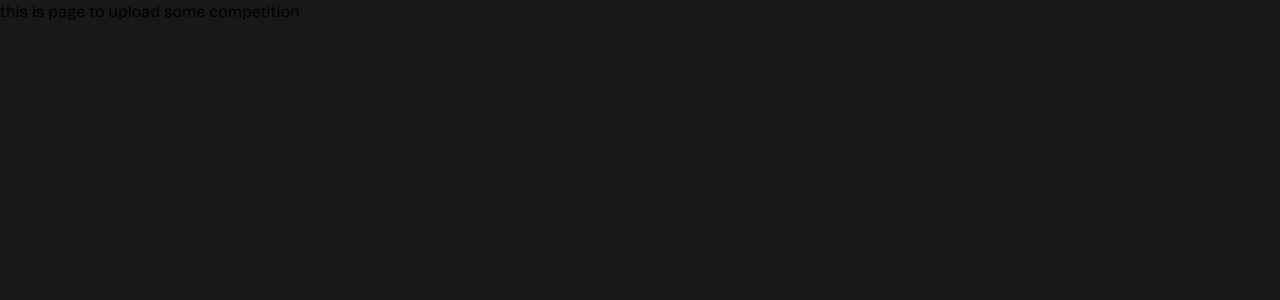
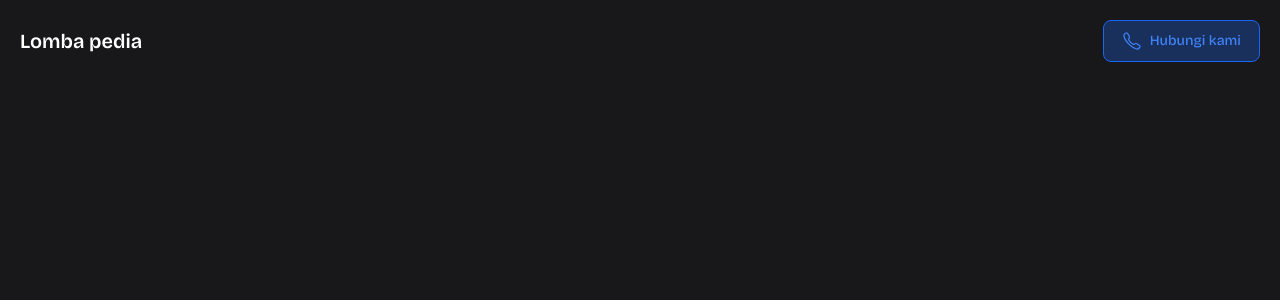
Before and after one commit to joanpurbaa/lomba-pedia, a React (Vite) app in the folder frontend/: page /unggah in a window 1280 px wide. Shown: the top 300 px of the page. Built offline with nearby package versions, Linux system fonts and the light colour scheme.

Commit message:
Feat : create upload competition page

```diff
--- a/frontend/src/pages/DetailLomba.jsx
+++ b/frontend/src/pages/DetailLomba.jsx
@@ -39,10 +39,12 @@ const DetailLomba = () => {
           <Link to="/" className="text-xl font-semibold">
             Lomba pedia
           </Link>
-          <Button color="default">
-            <LuUpload className="mr-2 h-5 w-5" />
-            Unggah lomba
-          </Button>
+          <Link to="/unggah">
+            <Button color="default">
+              <LuUpload className="mr-2 h-5 w-5" />
+              Unggah lomba
+            </Button>
+          </Link>
         </div>
         {lomba.map((dataLomba, index) => (
           <div key={index} className="grid grid-cols-12 gap-x-5 gap-y-5 mt-5">
@@ -60,7 +62,7 @@ const DetailLomba = () => {
               <div className="flex gap-x-3">
                 <Button
                   target="_blank"
-                  href={`https://api.whatsapp.com/send/?phone=${dataLomba.narahubung}`}
+                  href={dataLomba.narahubung}
                   className="w-full"
                   color="default"
                 >
--- a/frontend/src/pages/Home.jsx
+++ b/frontend/src/pages/Home.jsx
@@ -26,10 +26,12 @@ const Home = () => {
       <div className="min-h-screen items-center text-white p-5">
         <div className="flex justify-between items-center">
           <Link className="text-xl font-semibold">Lomba pedia</Link>
-          <Button color="default">
-            <LuUpload className="mr-2 h-5 w-5" />
-            Unggah lomba
-          </Button>
+          <Link to="/unggah">
+            <Button color="default">
+              <LuUpload className="mr-2 h-5 w-5" />
+              Unggah lomba
+            </Button>
+          </Link>
         </div>
         <div className="grid grid-cols-12 gap-5 mt-5">
           {lomba.map((dataLomba, index) => (
--- a/frontend/src/pages/UnggahLomba.jsx
+++ b/frontend/src/pages/UnggahLomba.jsx
@@ -1,7 +1,23 @@
+import { Button } from "flowbite-react";
+import { Link } from "react-router-dom";
+import { IoCallOutline } from "react-icons/io5";
+
 const UnggahLomba = () => {
   return (
     <>
-      <h1>this is page to upload some competition</h1>
+      <div className="min-h-dvh items-center text-white p-5">
+        <div className="flex justify-between items-center">
+          <Link to="/" className="text-xl font-semibold">
+            Lomba pedia
+          </Link>
+          <Link target="_blank" to="http://wa.me/6282275338090">
+            <Button color="default">
+              <IoCallOutline className="mr-2 h-5 w-5" />
+              Hubungi kami
+            </Button>
+          </Link>
+        </div>
+      </div>
     </>
   );
 };
```
